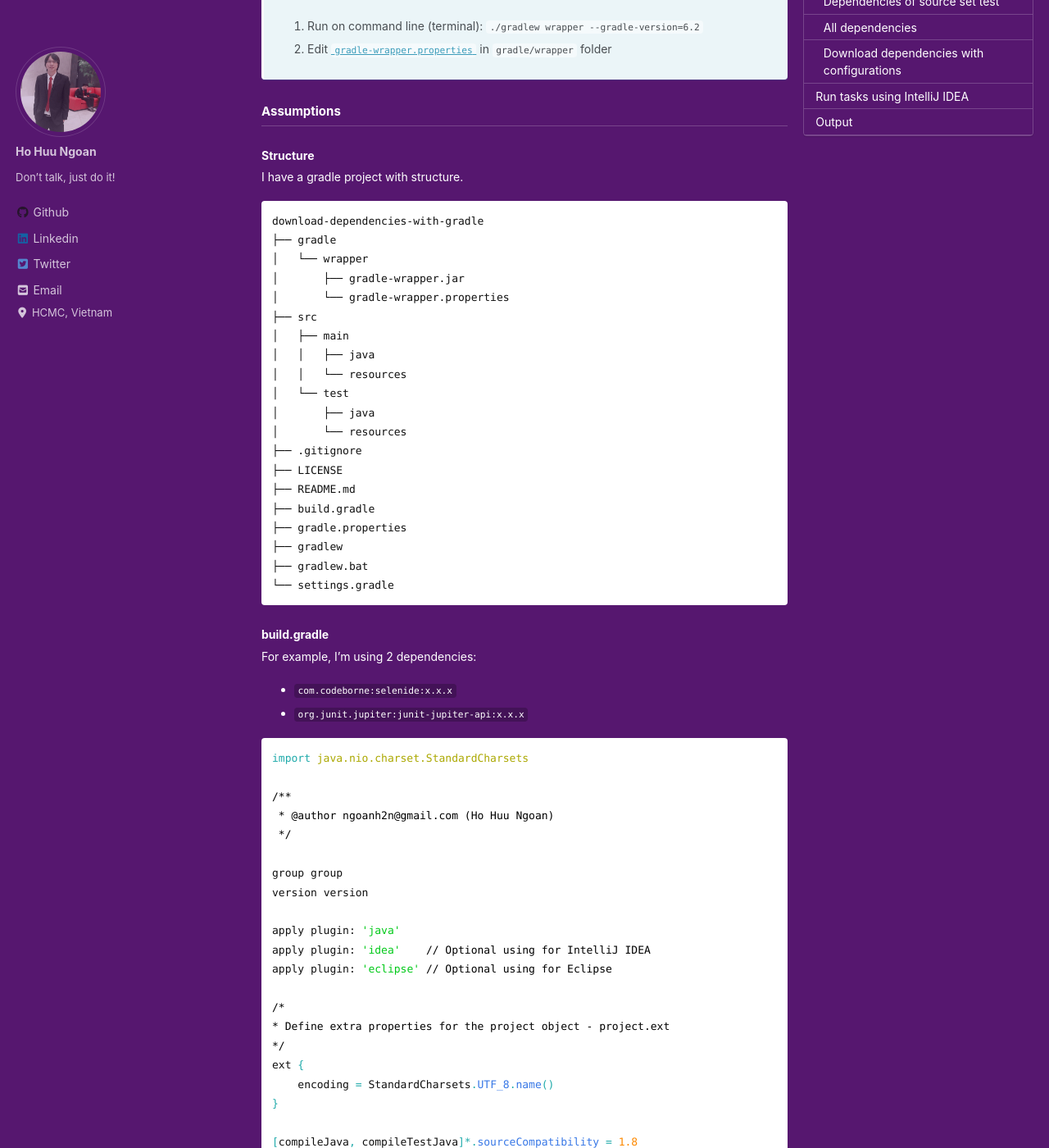
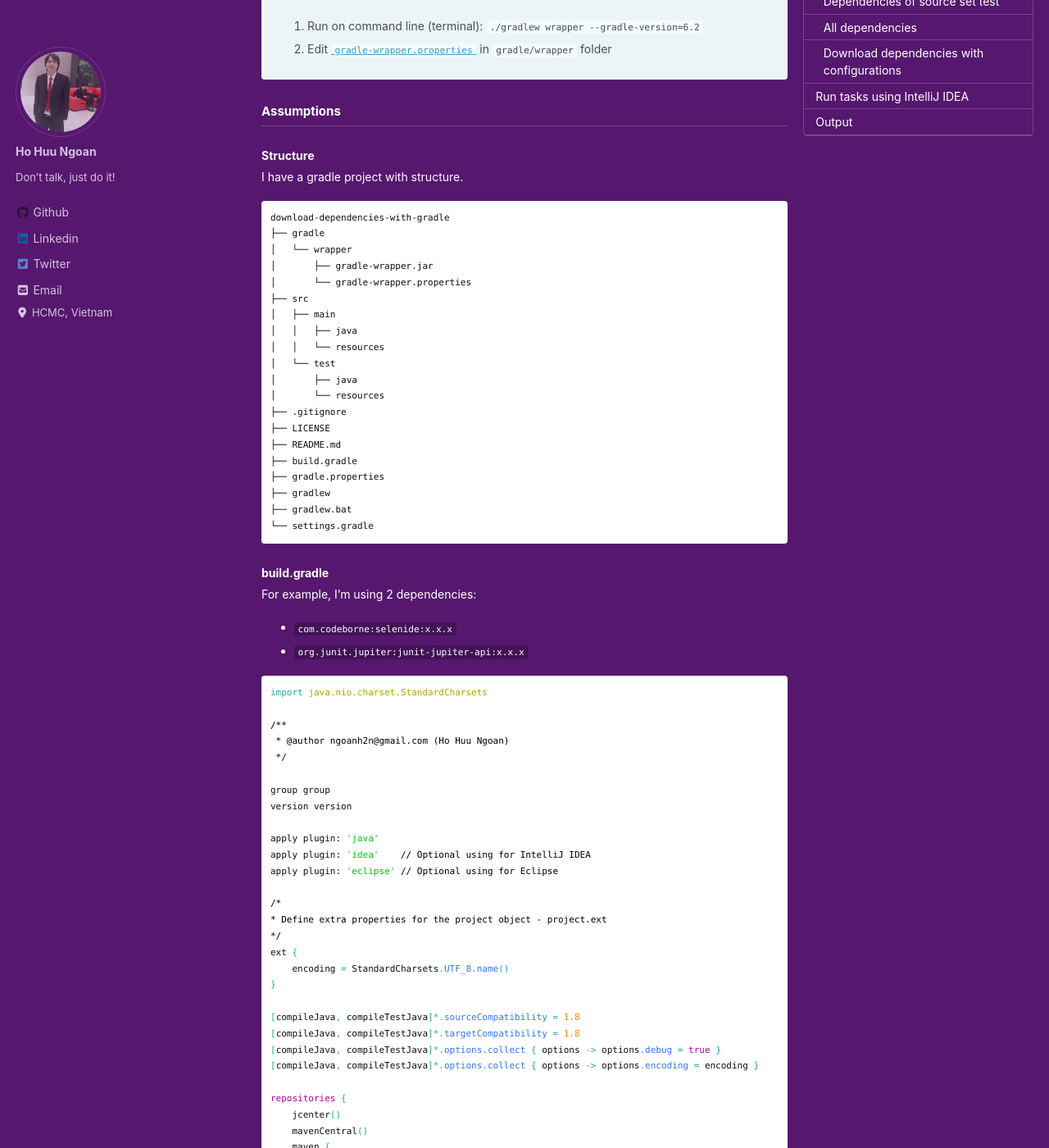
Before and after one commit to ngoanh2n/blog, a Jekyll site: the page built from _posts/2020-02-18-download-dependencies-to-local-with-gradle.md, in a window 1280 px wide and 1400 px high, scrolled down 394 px. Shown: the whole window at 82% size. Built offline with Jekyll 4.4.1, drawn with Linux system fonts in a browser that asks for light colours; cached includes are drawn as plain includes; nearby versions of some CDN libraries; comment, search, counter and statistics services are not loaded; a style sheet for code colours, icons or effects is not loaded.

Commit message:
[SASS] Increase font-size for _syntax.scss

```diff
--- a/_sass/minimal-mistakes/_syntax.scss
+++ b/_sass/minimal-mistakes/_syntax.scss
@@ -9,7 +9,8 @@ figure.highlight {
   background: $base00;
   color: $base05;
   font-family: $monospace;
-  font-size: $type-size-6;
+  // font-size: $type-size-6;
+  font-size: $type-size-8;
   line-height: 1.8;
   border-radius: $border-radius;
 
```
